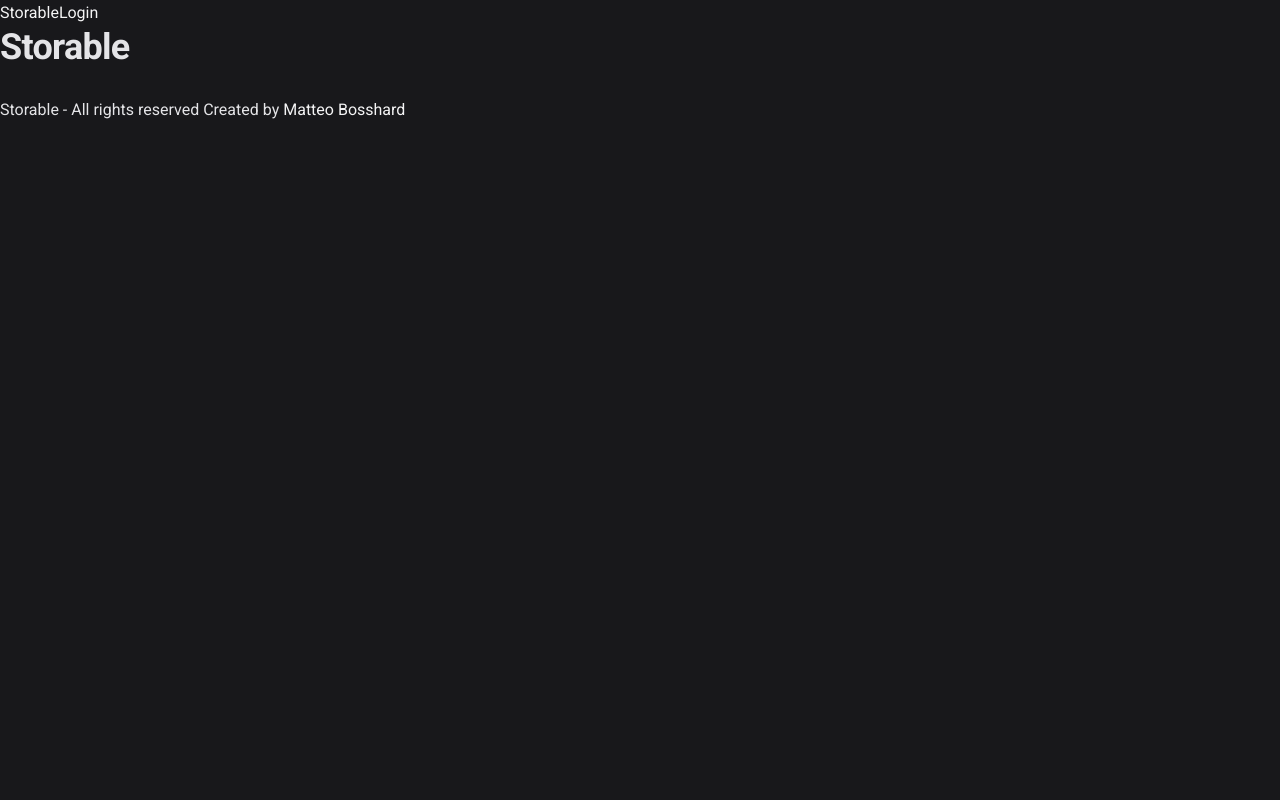
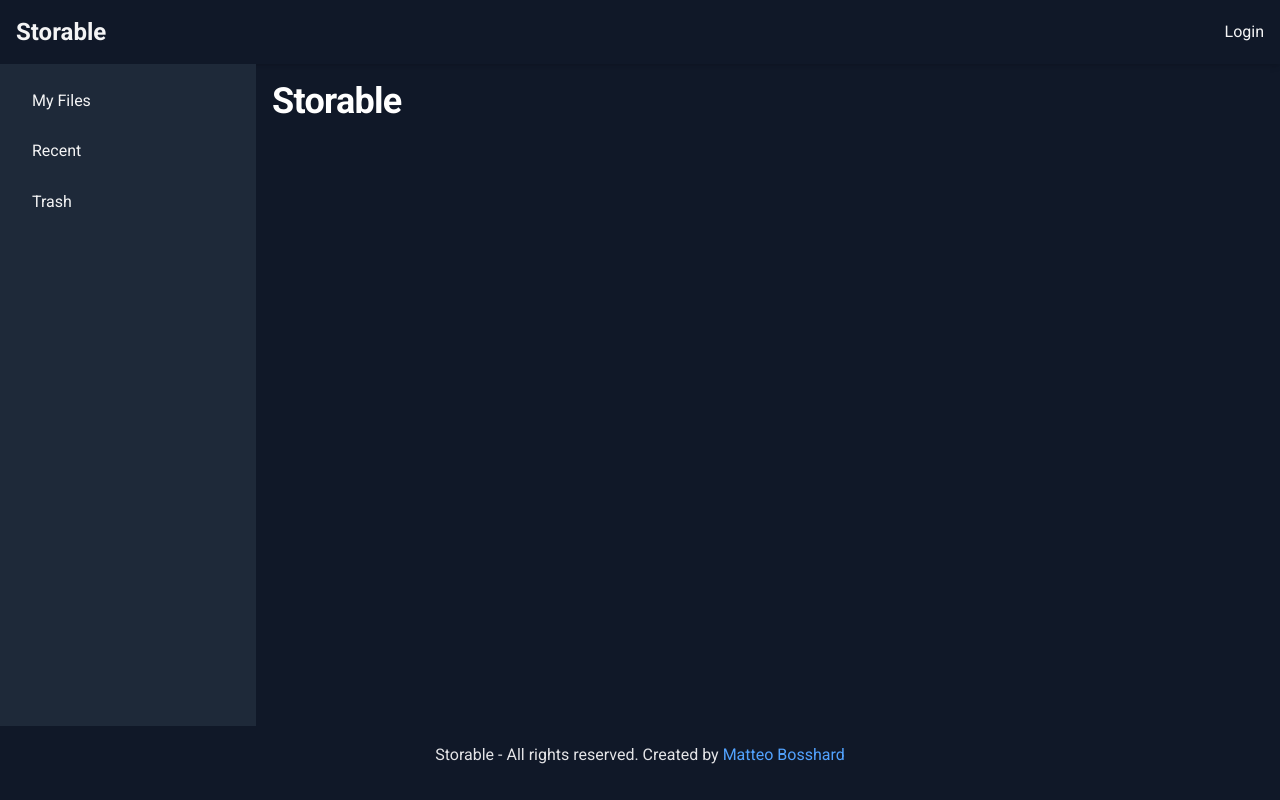
Before and after one commit to HardBoss07/enterprise-storable, a Next.js app in the folder web/: page / in a window 1280 px wide. Built offline with nearby package versions, Linux system fonts and the light colour scheme.

Commit message:
feat(frontend): add initial UI components and layout

```diff
--- a/web/app/layout.tsx
+++ b/web/app/layout.tsx
@@ -1,8 +1,9 @@
 import type {Metadata} from "next";
 import {Roboto} from "next/font/google";
 import "./globals.css";
-import Header from "@/components/Header";
-import Footer from "@/components/Footer";
+import Header from "@/components/layout/Header";
+import Footer from "@/components/layout/Footer";
+import Sidebar from "@/components/layout/Sidebar";
 
 const robotoSans = Roboto({
     variable: "--font-roboto-sans",
@@ -22,10 +23,15 @@ export default function RootLayout({
     return (
         <html lang="en">
         <body
-            className={`${robotoSans.variable} antialiased`}
+            className={`${robotoSans.variable} antialiased flex flex-col min-h-screen bg-gray-900 text-white`}
         >
         <Header/>
-        {children}
+        <div className="flex flex-1">
+            <Sidebar/>
+            <main className="flex-1 p-4">
+                {children}
+            </main>
+        </div>
         <Footer/>
         </body>
         </html>
--- a/web/components/Footer.tsx
+++ /dev/null
@@ -1,10 +0,0 @@
-export default function Footer() {
-    return (
-        <footer>
-            <p>
-                Storable - All rights reserved
-                Created by <a href="https://m4tt3o.dev" target="_blank">Matteo Bosshard</a>
-            </p>
-        </footer>
-    );
-}
--- a/web/components/Header.tsx
+++ /dev/null
@@ -1,8 +0,0 @@
-export default function Header() {
-    return (
-        <header>
-            <a href="/">Storable</a>
-            <a href="/login">Login</a>
-        </header>
-    );
-}
--- /dev/null
+++ b/web/components/icons/FileIcon.tsx
@@ -0,0 +1,19 @@
+export function FileIcon(props: React.ComponentProps<'svg'>) {
+    return (
+        <svg
+            {...props}
+            xmlns="http://www.w3.org/2000/svg"
+            width="24"
+            height="24"
+            viewBox="0 0 24 24"
+            fill="none"
+            stroke="currentColor"
+            strokeWidth="2"
+            strokeLinecap="round"
+            strokeLinejoin="round"
+        >
+            <path d="M14.5 2H6a2 2 0 0 0-2 2v16a2 2 0 0 0 2 2h12a2 2 0 0 0 2-2V7.5L14.5 2z" />
+            <polyline points="14 2 14 8 20 8" />
+        </svg>
+    );
+}
--- /dev/null
+++ b/web/components/icons/FolderIcon.tsx
@@ -0,0 +1,18 @@
+export function FolderIcon(props: React.ComponentProps<'svg'>) {
+    return (
+        <svg
+            {...props}
+            xmlns="http://www.w3.org/2000/svg"
+            width="24"
+            height="24"
+            viewBox="0 0 24 24"
+            fill="none"
+            stroke="currentColor"
+            strokeWidth="2"
+            strokeLinecap="round"
+            strokeLinejoin="round"
+        >
+            <path d="M4 20h16a2 2 0 0 0 2-2V8a2 2 0 0 0-2-2h-7.93a2 2 0 0 1-1.66-.9l-.82-1.2A2 2 0 0 0 7.93 3H4a2 2 0 0 0-2 2v13c0 1.1.9 2 2 2Z" />
+        </svg>
+    );
+}
--- /dev/null
+++ b/web/components/layout/Footer.tsx
@@ -0,0 +1,19 @@
+export default function Footer() {
+  return (
+    <footer className="bg-gray-900 text-white">
+      <div className="container mx-auto py-4 px-4 text-center">
+        <p>
+          Storable - All rights reserved. Created by{' '}
+          <a
+            href="https://m4tt3o.dev"
+            target="_blank"
+            rel="noopener noreferrer"
+            className="text-blue-400 hover:underline"
+          >
+            Matteo Bosshard
+          </a>
+        </p>
+      </div>
+    </footer>
+  );
+}
--- /dev/null
+++ b/web/components/layout/Header.tsx
@@ -0,0 +1,18 @@
+import Link from 'next/link';
+
+export default function Header() {
+  return (
+    <header className="bg-gray-900 text-white shadow-md">
+      <div className="container mx-auto flex h-16 items-center justify-between px-4">
+        <Link href="/" className="text-2xl font-bold">
+          Storable
+        </Link>
+        <nav className="flex items-center space-x-4">
+          <Link href="/login" className="hover:text-gray-300">
+            Login
+          </Link>
+        </nav>
+      </div>
+    </header>
+  );
+}
--- /dev/null
+++ b/web/components/layout/Sidebar.tsx
@@ -0,0 +1,19 @@
+import Link from 'next/link';
+
+export default function Sidebar() {
+  return (
+    <aside className="w-64 bg-gray-800 text-white p-4">
+      <nav className="flex flex-col space-y-2">
+        <Link href="/" className="py-2 px-4 rounded-md hover:bg-gray-700">
+          My Files
+        </Link>
+        <Link href="/recent" className="py-2 px-4 rounded-md hover:bg-gray-700">
+          Recent
+        </Link>
+        <Link href="/trash" className="py-2 px-4 rounded-md hover:bg-gray-700">
+          Trash
+        </Link>
+      </nav>
+    </aside>
+  );
+}
```
